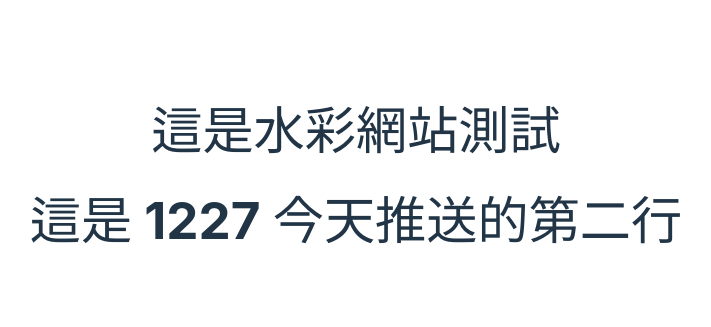
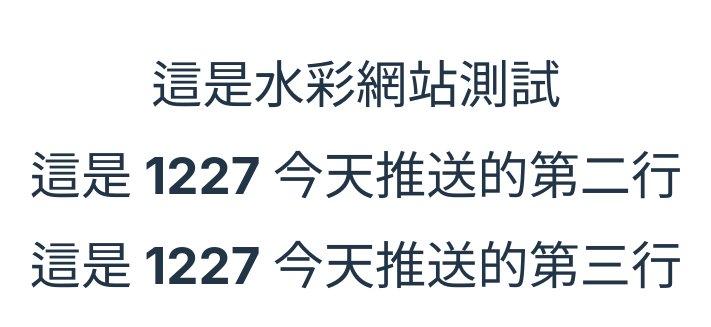
Before and after one commit to SJLU0/WaterColor_Front, a Vue app: page / in a window 1280 px wide. Shown: the part 225-552 px from the top of the page, without its empty margins (284-995 px from the left). Built offline with nearby package versions, Linux system fonts and the light colour scheme.

Commit message:
add: 這是第三行

```diff
--- a/src/App.vue
+++ b/src/App.vue
@@ -5,7 +5,7 @@
   <div>
     <h1>這是水彩網站測試</h1>
     <h1>這是 1227 今天推送的第二行</h1>
-
+    <h1>這是 1227 今天推送的第三行</h1>
   </div>
 
 </template>
```
